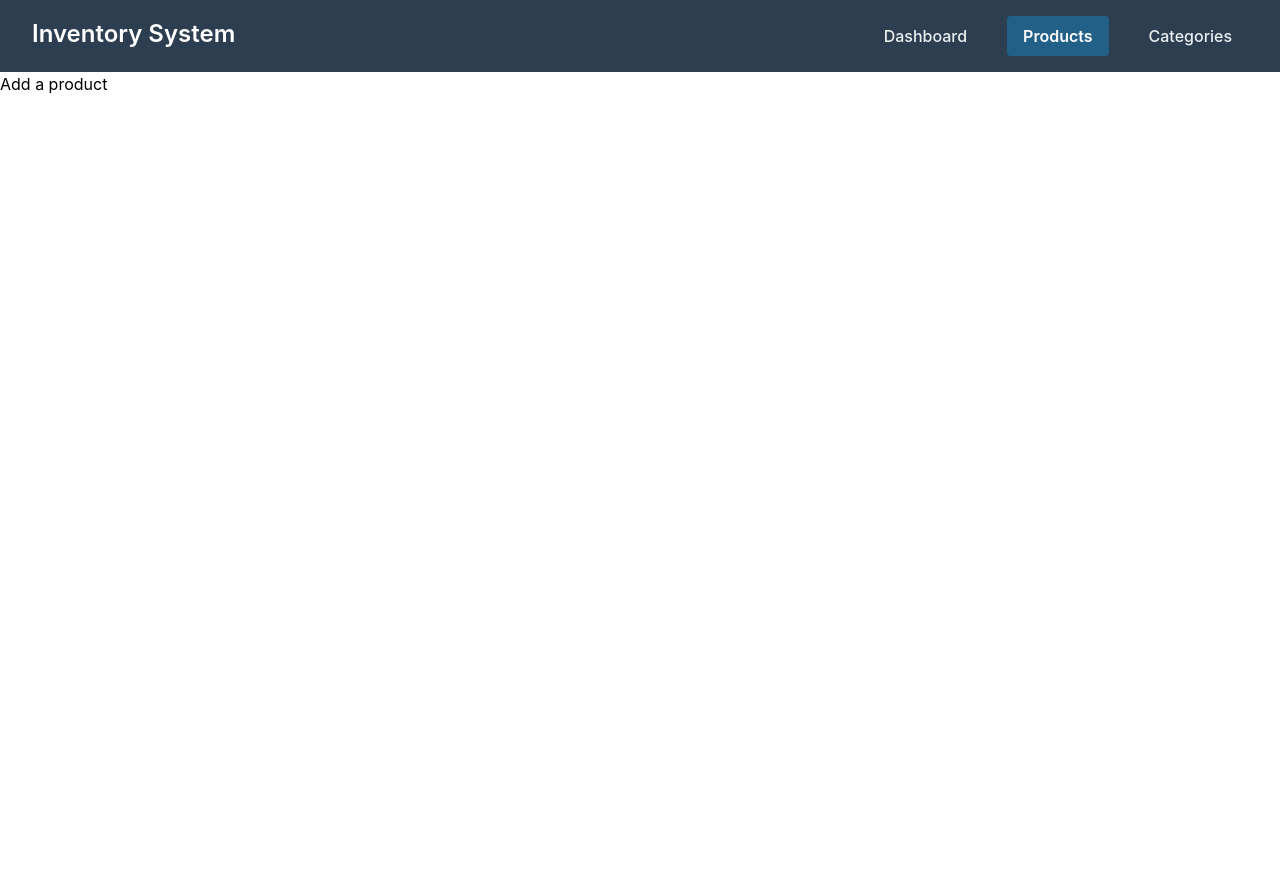
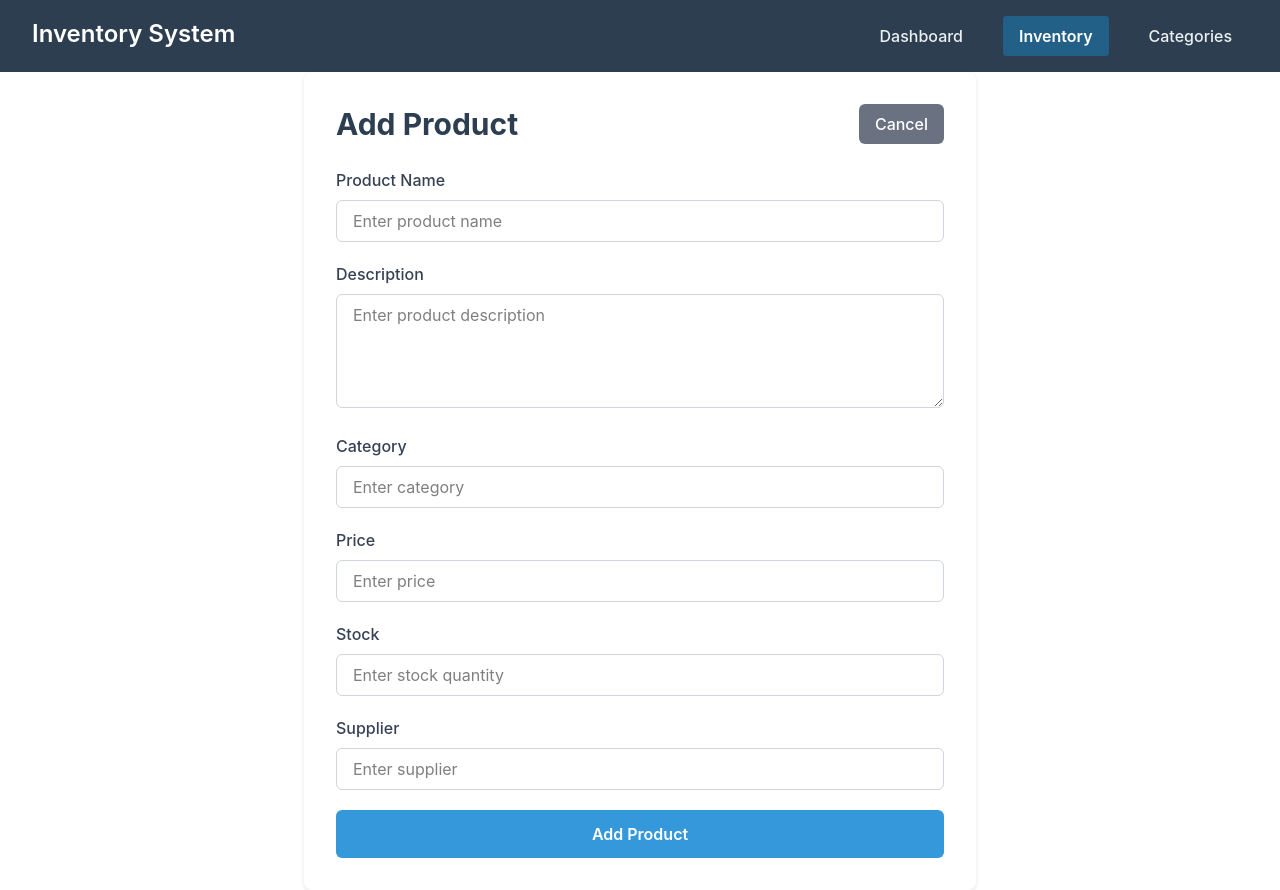
Before and after one commit to twolenss/inventory-management, a React (Vite) app: page /products/add in a window 1280 px wide. Before the commit the page ends 800 px from the top, so only its background shows below. Built offline with nearby package versions, Linux system fonts and the light colour scheme; data requests are answered from the project's data file.

Commit message:
feat: enhance product management with add, edit, and delete functionalities; update UI components and improve category display

```diff
--- a/data/product.json
+++ b/data/product.json
@@ -49,6 +49,17 @@
       "stock": 25,
       "supplier": "Tech World",
       "dateAdded": "2026-08-18"
+    },
+    {
+      "name": "Edifier blue 360a",
+      "description": "asdasd",
+      "category": "Accessoreis",
+      "price": 3500,
+      "stock": 3,
+      "supplier": "ABC Supplies",
+      "dateAdded": "2026-08-27",
+      "id": "cglikov1mzo"
     }
-  ]
+  ],
+  "$schema": "./node_modules/json-server/schema.json"
 }
--- a/src/App.jsx
+++ b/src/App.jsx
@@ -11,7 +11,7 @@ import useProducts from "./hooks/useProducts";
 import Navbar from "./components/Navbar";
 import Layout from "./layout/Layout";
 function App() {
-  const { product , error, isLoading} = useProducts();
+  const { product , error, isLoading, updProduct, createdProduct, deleteProduct} = useProducts();
   const [count, setCount] = useState(0);
   const [editingProduct, setEditingProduct] = useState(null)
 
@@ -21,12 +21,12 @@ function App() {
         <Route path="/" element={<Layout />}>
           <Route index element={<Dashboard product={product} />} />
           <Route path="products">
-            <Route index element={<Products  product={product} error={error} isLoading={isLoading}/>} />
+            <Route index element={<Products product={product} error={error} isLoading={isLoading} deleteProduct={deleteProduct}/>} />
             <Route path=":id" element={<ProductsDetails />} />
-            <Route path="add" element={<AddProduct />} />
+            <Route path="add" element={<AddProduct createdProduct={createdProduct} />} />
             <Route path=":id/edit" element={<EditProduct />} />
           </Route>
-          <Route path="categories" element={<Categories />} />
+          <Route path="categories" element={<Categories product={product}/>} />
         </Route>
       </Routes>
     </BrowserRouter>
--- a/src/components/Navbar.jsx
+++ b/src/components/Navbar.jsx
@@ -7,7 +7,7 @@ function Navbar() {
       </div>
       <div className="flex gap-6">
         <NavLink to="/" className="text-[#ecf0f1] no-underline px-4 py-2 rounded transition-all duration-300 ease-in-out font-medium hover:bg-[#34495e] hover:text-white [&.active]:bg-[#226087] [&.active]:text-white [&.active]:font-semibold">Dashboard</NavLink>
-        <NavLink to="/products"  className="text-[#ecf0f1] no-underline px-4 py-2 rounded transition-all duration-300 ease-in-out font-medium hover:bg-[#34495e] hover:text-white [&.active]:bg-[#226087] [&.active]:text-white [&.active]:font-semibold">Products</NavLink>
+        <NavLink to="/products"  className="text-[#ecf0f1] no-underline px-4 py-2 rounded transition-all duration-300 ease-in-out font-medium hover:bg-[#34495e] hover:text-white [&.active]:bg-[#226087] [&.active]:text-white [&.active]:font-semibold">Inventory</NavLink>
         <NavLink to="/categories"  className="text-[#ecf0f1] no-underline px-4 py-2 rounded transition-all duration-300 ease-in-out font-medium hover:bg-[#34495e] hover:text-white [&.active]:bg-[#226087] [&.active]:text-white [&.active]:font-semibold">Categories</NavLink>
       </div>
     </nav>
--- a/src/hooks/useProducts.js
+++ b/src/hooks/useProducts.js
@@ -22,7 +22,7 @@ const useProducts = () => {
     fetchProducts();
   }, []);
 
-  const createProduct = async (product) => {
+  const createdProduct = async (product) => {
     const createdProduct = await createProduct(product);
     setProduct((prevProduct) => [...prevProduct, createdProduct]);
     return createProduct;
@@ -40,7 +40,7 @@ const useProducts = () => {
 
     return deleteProduct;
   }
-  return { product, error, isLoading, createProduct, updProduct, deleteProduct };
+  return { product, error, isLoading, createdProduct, updProduct, deleteProduct };
 };
 
 export default useProducts;
--- a/src/pages/AddProduct.jsx
+++ b/src/pages/AddProduct.jsx
@@ -1,7 +1,156 @@
-function AddProduct() {
-    return(
-    <div>Add a product</div>
-);
+import { useState } from "react";
+import { Link } from "react-router-dom";
+function AddProduct({ createdProduct }) {
+  const [name, setName] = useState("");
+  const [desc, setDesc] = useState("");
+  const [category, setCategory] = useState("");
+  const [price, setPrice] = useState("");
+  const [stock, setStock] = useState("");
+  const [supplier, setSupplier] = useState("");
+
+  async function handleSubmit(e) {
+    e.preventDefault();
+
+    const data = {
+      name,
+      description: desc,
+      category,
+      price: Number(price),
+      stock: Number(stock),
+      supplier,
+      dateAdded: new Date().toLocaleDateString("en-CA"),
+    };
+
+    try {
+      await createdProduct(data);
+
+      setName("");
+      setDesc("");
+      setCategory("");
+      setPrice("");
+      setStock("");
+      setSupplier("");
+    } catch (error) {
+      console.error(error);
+    }
+  }
+
+  return (
+    <form onSubmit={handleSubmit} className="mx-auto max-w-2xl rounded-lg bg-white p-8 shadow-[0_2px_4px_rgba(0,0,0,0.1)]">
+      <div className="mb-6 flex items-center justify-between">
+        <h1 className="text-3xl font-bold text-[#2c3e50]">Add Product</h1>
+
+        <Link to="/products" className="rounded-md bg-gray-500 px-4 py-2 font-medium text-white transition hover:bg-gray-600">
+          Cancel
+        </Link>
+      </div>
+
+      <div className="space-y-5">
+        <div>
+          <label htmlFor="name" className="mb-2 block font-medium text-gray-700">
+            Product Name
+          </label>
+
+          <input
+            id="name"
+            type="text"
+            value={name}
+            onChange={(e) => setName(e.target.value)}
+            placeholder="Enter product name"
+            required
+            className="w-full rounded-md border border-gray-300 px-4 py-2 outline-none transition focus:border-[#3498db] focus:ring-2 focus:ring-[#3498db]/20"
+          />
+        </div>
+
+        <div>
+          <label htmlFor="desc" className="mb-2 block font-medium text-gray-700">
+            Description
+          </label>
+
+          <textarea
+            id="desc"
+            value={desc}
+            onChange={(e) => setDesc(e.target.value)}
+            placeholder="Enter product description"
+            required
+            rows="4"
+            className="w-full rounded-md border border-gray-300 px-4 py-2 outline-none transition focus:border-[#3498db] focus:ring-2 focus:ring-[#3498db]/20"
+          />
+        </div>
+
+        <div>
+          <label htmlFor="category" className="mb-2 block font-medium text-gray-700">
+            Category
+          </label>
+
+          <input
+            id="category"
+            type="text"
+            value={category}
+            onChange={(e) => setCategory(e.target.value)}
+            placeholder="Enter category"
+            required
+            className="w-full rounded-md border border-gray-300 px-4 py-2 outline-none transition focus:border-[#3498db] focus:ring-2 focus:ring-[#3498db]/20"
+          />
+        </div>
+
+        <div>
+          <label htmlFor="price" className="mb-2 block font-medium text-gray-700">
+            Price
+          </label>
+
+          <input
+            id="price"
+            type="number"
+            value={price}
+            onChange={(e) => setPrice(e.target.value)}
+            placeholder="Enter price"
+            min="0"
+            step="0.01"
+            required
+            className="w-full rounded-md border border-gray-300 px-4 py-2 outline-none transition focus:border-[#3498db] focus:ring-2 focus:ring-[#3498db]/20"
+          />
+        </div>
+
+        <div>
+          <label htmlFor="stock" className="mb-2 block font-medium text-gray-700">
+            Stock
+          </label>
+
+          <input
+            id="stock"
+            type="number"
+            value={stock}
+            onChange={(e) => setStock(e.target.value)}
+            placeholder="Enter stock quantity"
+            min="0"
+            required
+            className="w-full rounded-md border border-gray-300 px-4 py-2 outline-none transition focus:border-[#3498db] focus:ring-2 focus:ring-[#3498db]/20"
+          />
+        </div>
+
+        <div>
+          <label htmlFor="supplier" className="mb-2 block font-medium text-gray-700">
+            Supplier
+          </label>
+
+          <input
+            id="supplier"
+            type="text"
+            value={supplier}
+            onChange={(e) => setSupplier(e.target.value)}
+            placeholder="Enter supplier"
+            required
+            className="w-full rounded-md border border-gray-300 px-4 py-2 outline-none transition focus:border-[#3498db] focus:ring-2 focus:ring-[#3498db]/20"
+          />
+        </div>
+
+        <button type="submit" className="w-full rounded-md bg-[#3498db] px-4 py-3 font-semibold text-white transition hover:bg-[#2980b9]">
+          Add Product
+        </button>
+      </div>
+    </form>
+  );
 }
 
 export default AddProduct;
--- a/src/pages/Categories.jsx
+++ b/src/pages/Categories.jsx
@@ -1,4 +1,38 @@
-function Categories() {
+function Categories({ product }) {
+  const categoryCounts = product.reduce((counts, item) => {
+  counts[item.category] = (counts[item.category] || 0) + 1;
+  return counts;
+}, {});
 
+
+  return (
+ <div className="mt-8">
+  <h2 className="mb-4 text-2xl font-bold text-[#2c3e50]">
+    Product Counts by Category
+  </h2>
+
+  <div className="grid grid-cols-1 gap-4 sm:grid-cols-2 lg:grid-cols-4">
+    {Object.entries(categoryCounts).map(([category, count]) => (
+      <div
+        key={category}
+        className="rounded-lg bg-white p-6 shadow-[0_2px_4px_rgba(0,0,0,0.1)]"
+      >
+        <h3 className="text-lg font-semibold text-gray-700">
+          {category}
+        </h3>
+
+        <p className="mt-2 text-3xl font-bold text-[#3498db]">
+          {count}
+        </p>
+
+        <p className="text-sm text-gray-500">
+          {count === 1 ? "product" : "products"}
+        </p>
+      </div>
+    ))}
+  </div>
+</div>
+
+  );
 }
 export default Categories;
--- a/src/pages/Products.jsx
+++ b/src/pages/Products.jsx
@@ -5,7 +5,7 @@ import {
   EmptyState,
 } from "../components/ProductStates";
 
-function Products({ product = [], isLoading, error }) {
+function Products({ product = [], isLoading, error, deleteProduct }) {
   if (isLoading) {
     return <LoadingState />;
   }
@@ -27,7 +27,7 @@ function Products({ product = [], isLoading, error }) {
 
         <Link
           to="/products/add"
-          className="rounded bg-[#3498db] px-4 py-2 font-medium text-white transition hover:bg-[#2980b9]"
+          className="rounded bg-[#58c020] px-4 py-2 font-medium text-white transition hover:bg-[#458920]"
         >
           Add Product
         </Link>
@@ -65,6 +65,9 @@ function Products({ product = [], isLoading, error }) {
               >
                 Edit
               </Link>
+
+              <button onClick={deleteProduct}
+              className="rounded bg-red-600 px-4 py-2 text-white hover:bg-red-700">Delete</button>
             </div>
           </div>
         ))}
```
Also changed, not shown: src/pages/Dashboard.jsx (+0 -22 lines).
